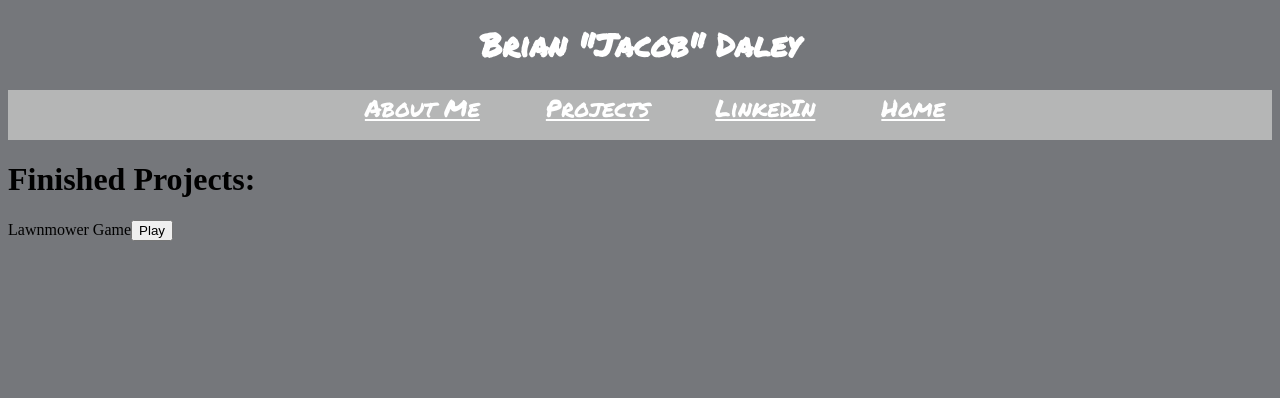
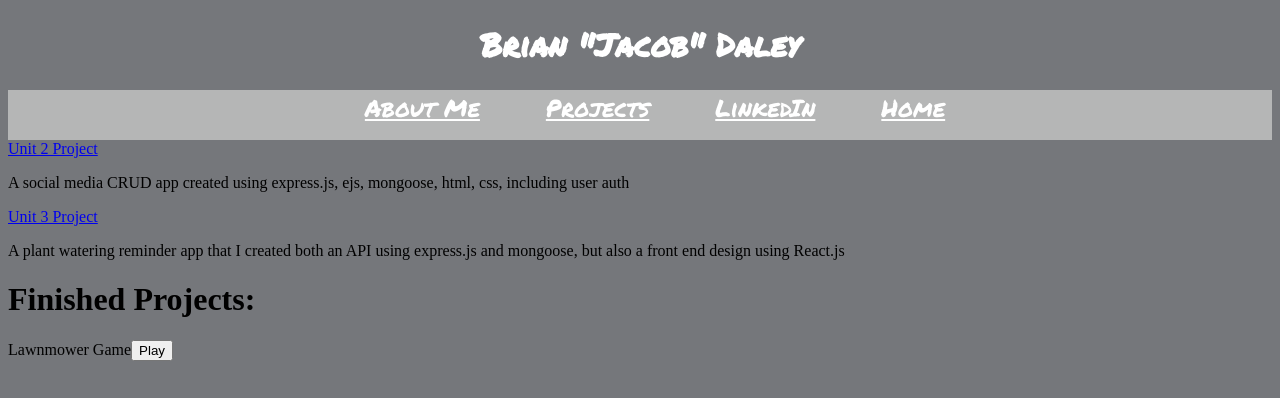
Before and after one commit to JacobDaley25/Personal-Projects, a plain HTML site: page index.html in a window 1280 px wide. Both pictures are taken after a click on the link "Projects". Drawn offline with nearby package versions, Linux system fonts and the light colour scheme.

Commit message:
Add files via upload

```diff
--- a/app.js
+++ b/app.js
@@ -18,7 +18,7 @@ $(() => {
   const $r4Div = $('<div>')
   const $r4H1 = $('<h1>').addClass('r4H1')
   const $r4p = $('<p>').addClass('r4p')
-  const $projectDiv = $('<div>')
+  const $projectDiv = $('.project-div')
   const $projectH1 = $('<h1>')
   const $projectP = $('<p>').addClass('Game')
   const $projectPAside = $('<aside>')
@@ -183,7 +183,7 @@ $(() => {
     $playButton.text('Play')
     $playButton.css('margin-left', '10')
     $projectP.append($playButton)
-
+    $projectDiv.append()
     $body.append($aboutMeDiv)
 
     $('.square2').append('Welcome to the Lawnmowing Game!')
--- a/index.html
+++ b/index.html
@@ -27,6 +27,12 @@
     </header>
   <body>
   <div class='flex-main'>
+  <div class='project-div'>
+    <a href='https://theflowerbed.herokuapp.com/sessions/new'>Unit 2 Project </a>
+    <p>A social media CRUD app created using express.js, ejs, mongoose, html, css, including user auth</p>
+    <a href='https://plant20water.herokuapp.com'>Unit 3 Project</a>
+    <p>A plant watering reminder app that I created both an API using express.js and mongoose, but also a front end design using React.js</p>
+  </div>
 <div class='home-div'>
   <div class = 'home-text'>
     <h1>Reasons to hire Brian "Jacob" Daley</h1>
```
